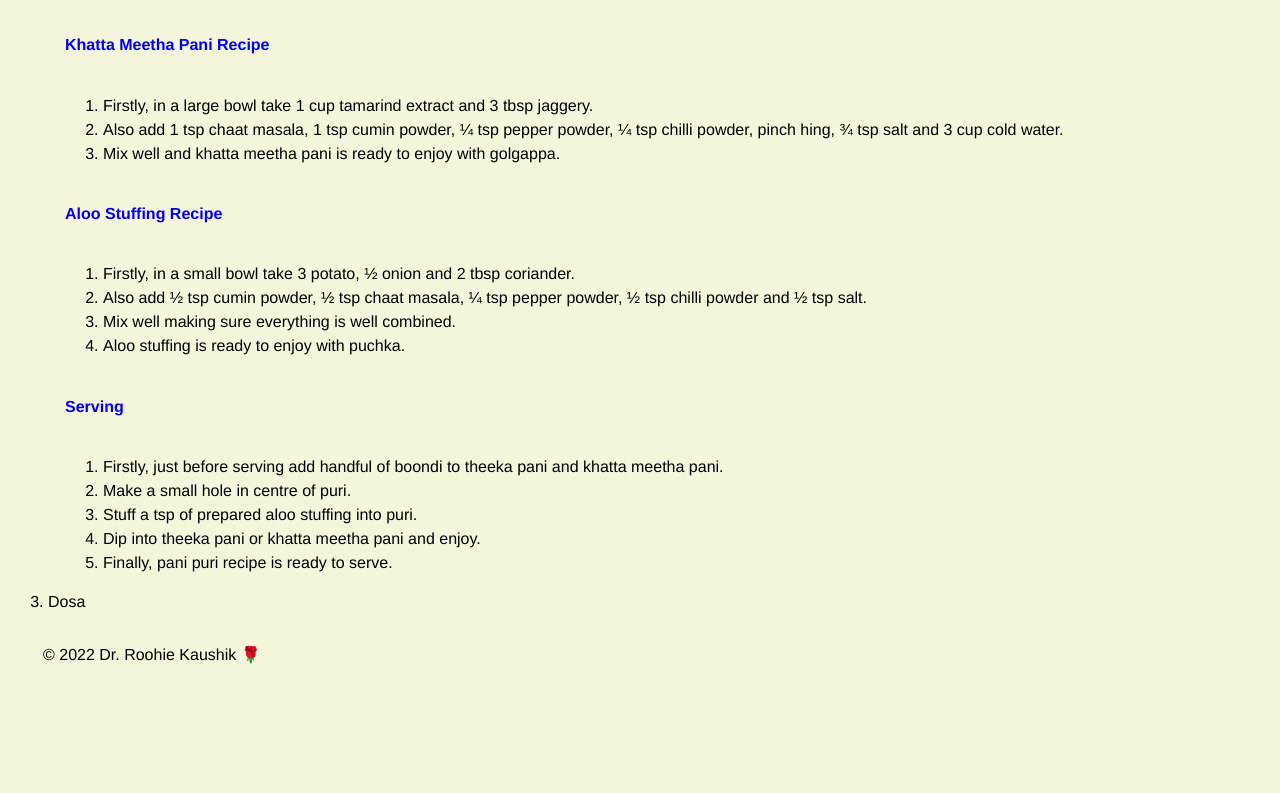
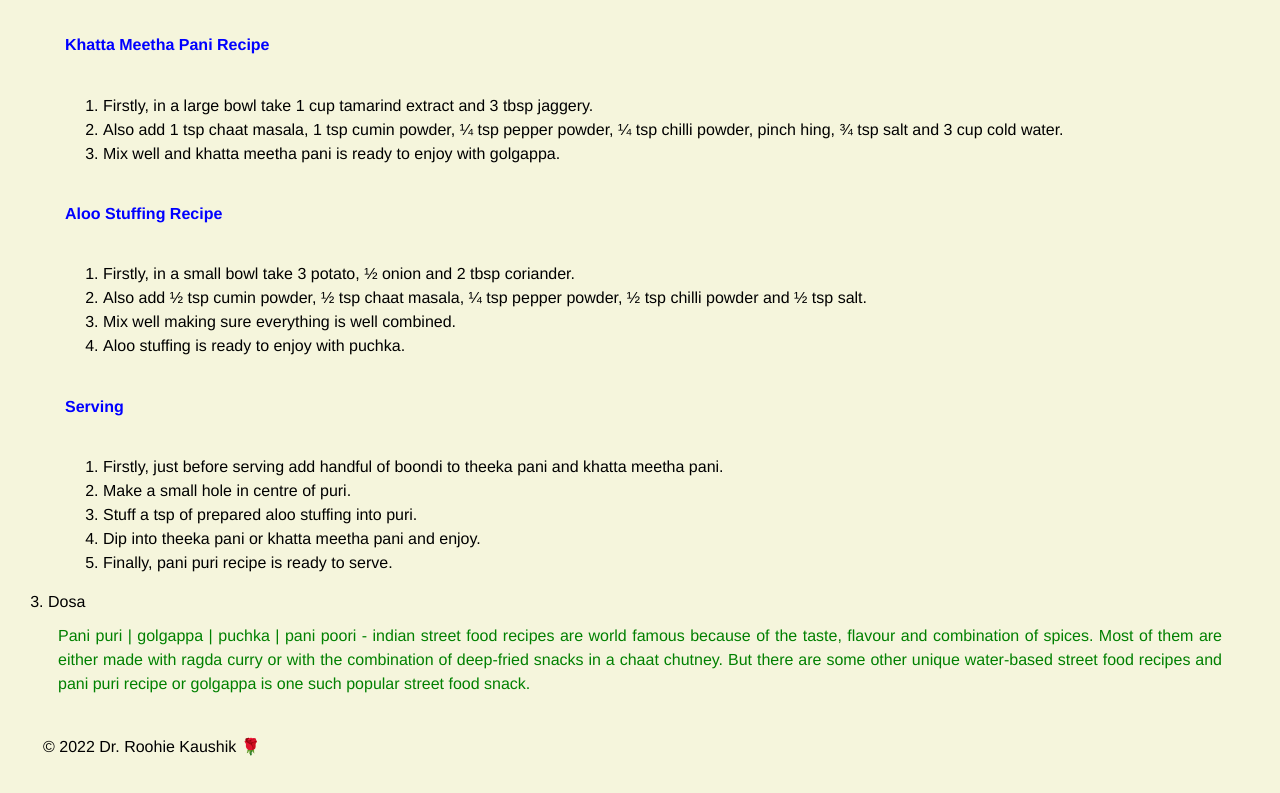
Before and after one commit to St-Louis-Women-March-2022/js-assignment-4-html-me-something-RoohieK, a website: page index.html in a window 1280 px wide. Shown: the part 4261-5054 px from the top of the page. Before the commit the page ends 4968 px from the top, so only its background shows below. Drawn offline with Linux system fonts and the light colour scheme.

Commit message:
section  html

```diff
--- a/index.html
+++ b/index.html
@@ -285,6 +285,9 @@
             </section>
             <li> Dosa</li>
             <section>
+               <p id="testP" class="funParagraph">
+                  Pani puri | golgappa | puchka | pani poori -  indian street food recipes are world famous because of the taste, flavour and combination of spices. Most of them are either made with ragda curry or with the combination of deep-fried snacks in a chaat chutney. But there are some other unique water-based street food recipes and pani puri recipe or golgappa is one such popular street food snack.
+               </p>
             </section>
             </ol>
             <footer>
```
